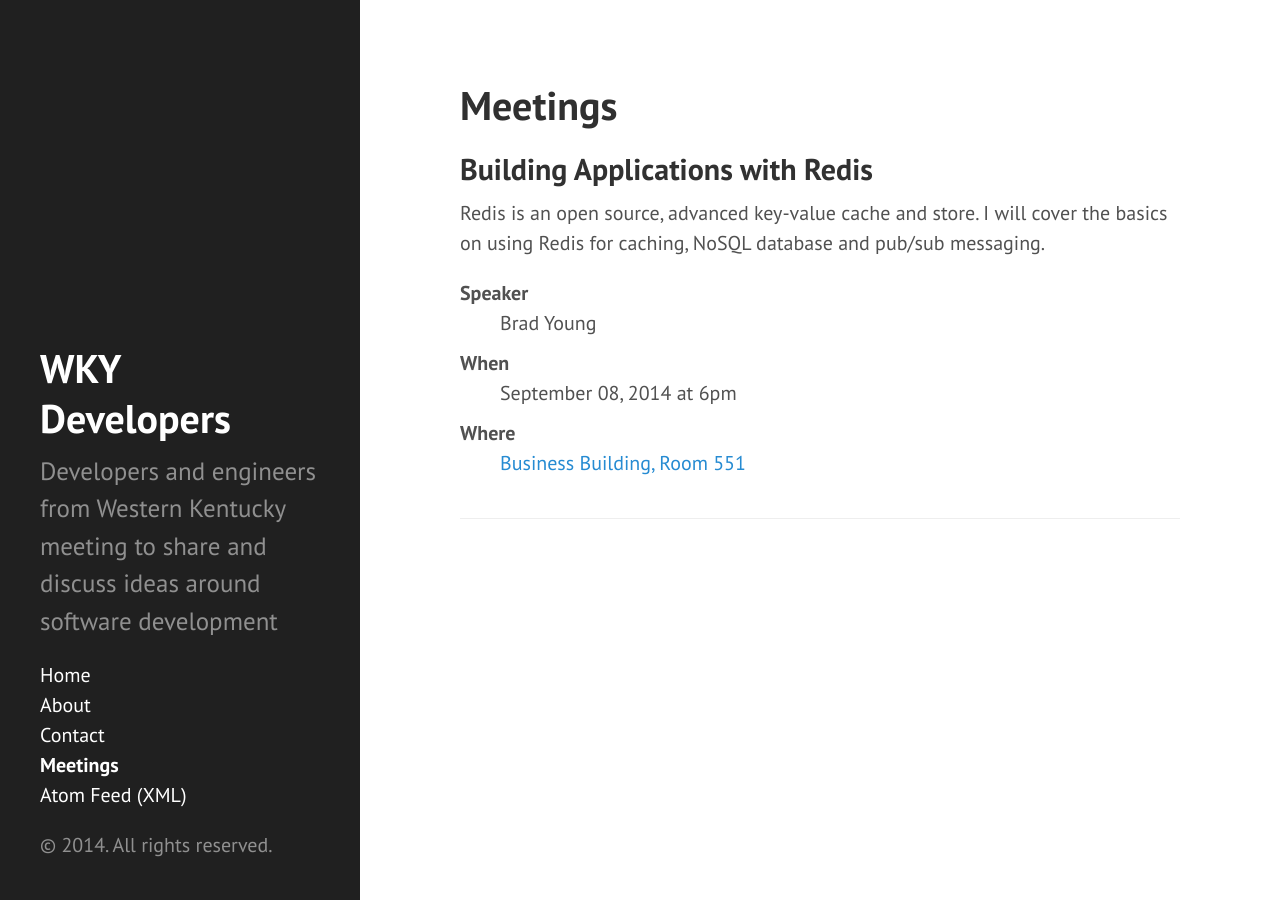
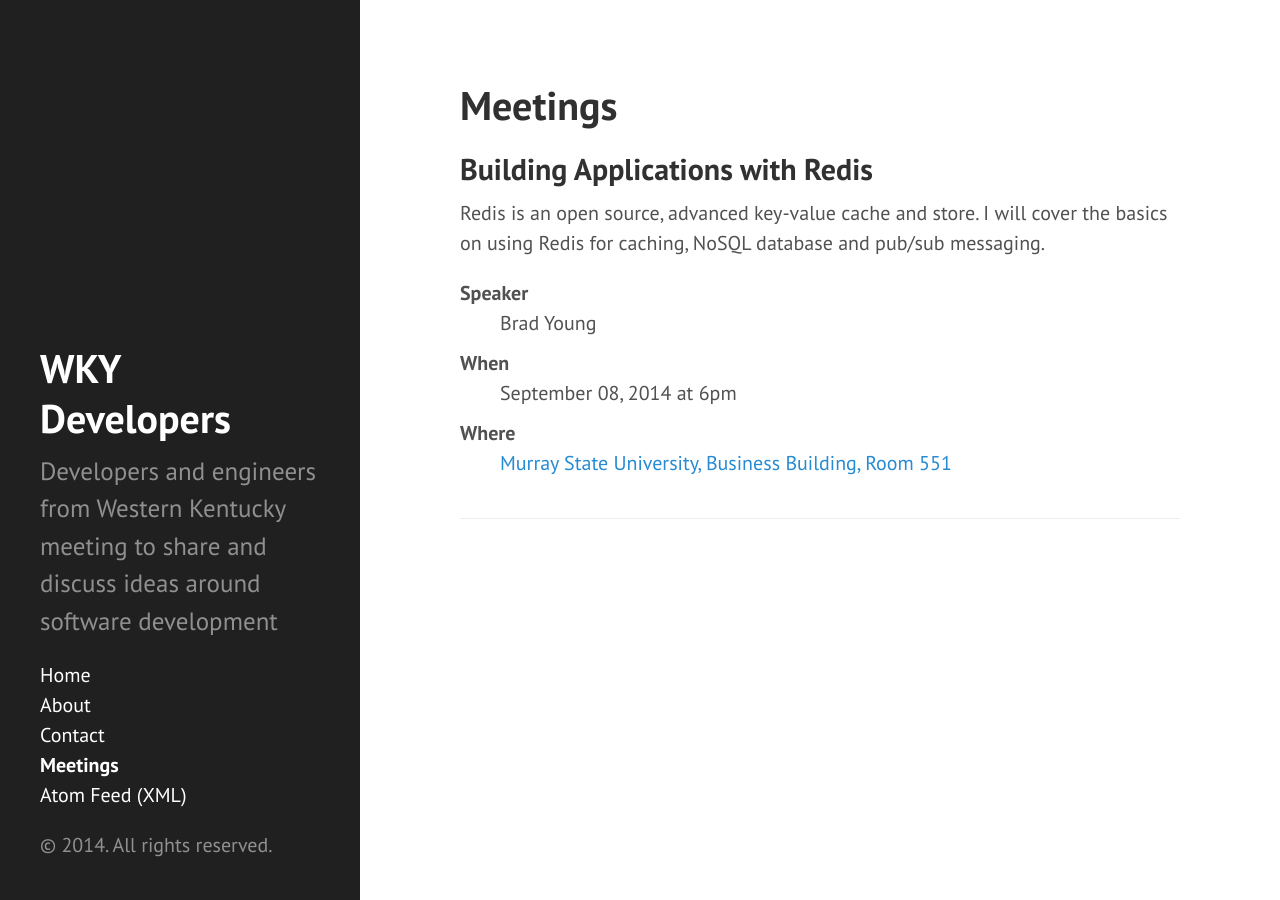
Before and after one commit to wkydev/wkydev.github.io, a Jekyll site: the page built from meetings.md, in a window 1280 px wide. Built offline with Jekyll 4.4.1, drawn with Linux system fonts in a browser that asks for light colours; Markdown is read by kramdown in place of the engine named in the settings.

Commit message:
Update meetings.yml

```diff
--- a/_data/meetings.yml
+++ b/_data/meetings.yml
@@ -3,5 +3,5 @@
   speaker: Brad Young
   topic: Building Applications with Redis
   topicSummary: 'Redis is an open source, advanced key-value cache and store.   I will cover the basics on using Redis for caching,  NoSQL database and pub/sub messaging.'
-  location: 'Business Building, Room 551'
+  location: 'Murray State University, Business Building, Room 551'
   map_url: 'https://www.google.com/maps/place/Murray+State+University+College+of+Business/@36.611765,-88.324279,17z/data=!3m1!4b1!4m2!3m1!1s0x0:0x181ef7e2227a8ec4'
```
